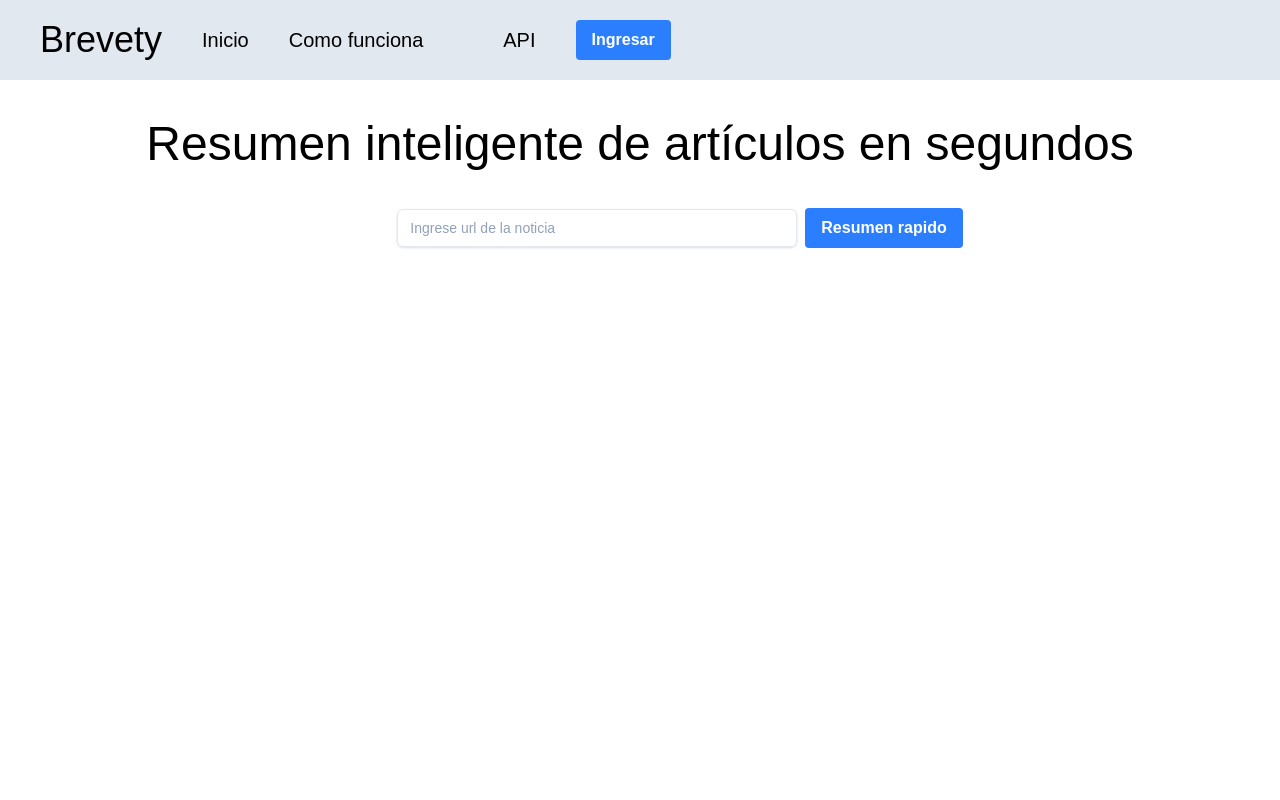
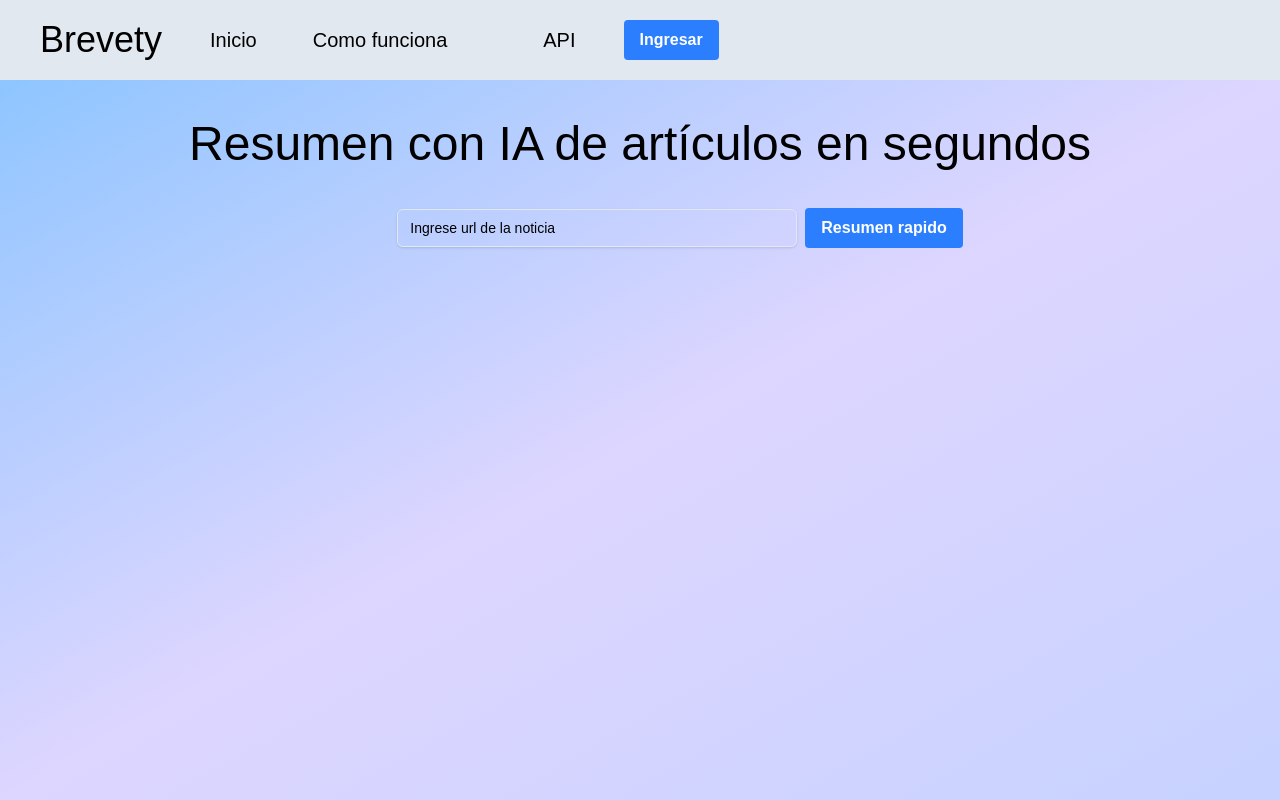
Before and after one commit to samuelrubiodev/brevety, a Next.js app: page / in a window 1280 px wide. Built offline with nearby package versions, Linux system fonts and the light colour scheme.

Commit message:
feat: add Header component, integrate loading indicators, and enhance layout for improved user experience

```diff
--- a/package.json
+++ b/package.json
@@ -16,6 +16,7 @@
     "postcss": "^8.5.6",
     "react": "19.1.0",
     "react-dom": "19.1.0",
+    "react-loading-indicators": "^1.0.1",
     "zod": "^4.0.15"
   },
   "devDependencies": {
--- a/src/app/api/extract/route.ts
+++ b/src/app/api/extract/route.ts
@@ -22,7 +22,7 @@ export async function POST(req: NextRequest) {
     console.log("Extraction successful:", article);
 
     const { object } = await generateObject({
-      model: openRouter("moonshotai/kimi-k2"),
+      model: openRouter("openai/gpt-5-nano"),
       prompt: `Please extract the following fields from the article:\n\n
         Title: ${article?.title}\n\n Content: ${article?.content}\n\n`,
       system: PROMPT_SYSTEM,
--- /dev/null
+++ b/src/app/api/page.tsx
@@ -0,0 +1,8 @@
+export default function APIPage() {
+  return (
+    <div className="text-black">
+      <h1>API Page</h1>
+      <p>This is the API page of the application.</p>
+    </div>
+  );
+}
--- /dev/null
+++ b/src/app/how-works/page.tsx
@@ -0,0 +1,8 @@
+export default function HowWorksPage() {
+  return (
+    <div className="text-black">
+      <h1>How It Works</h1>
+      <p>This page explains how our application works.</p>
+    </div>
+  );
+}
--- a/src/app/layout.tsx
+++ b/src/app/layout.tsx
@@ -1,6 +1,7 @@
 import type { Metadata } from "next";
 import { Geist, Geist_Mono } from "next/font/google";
 import "./globals.css";
+import Header from "@/components/Header/header";
 
 const geistSans = Geist({
   variable: "--font-geist-sans",
@@ -31,8 +32,9 @@ export default function RootLayout({
   return (
     <html lang="es">
       <body
-        className={`${geistSans.variable} ${geistMono.variable} antialiased`}
+        className={`${geistSans.variable} ${geistMono.variable} antialiased flex flex-col min-h-screen`}
       >
+        <Header />
         {children}
       </body>
     </html>
--- a/src/app/page.tsx
+++ b/src/app/page.tsx
@@ -1,11 +1,11 @@
 "use client";
 
-import Header from "@/components/Header/header";
 import Input from "@/components/input";
 import Button from "@/components/button";
 import { FormEvent } from "react";
 import { SUMMARY_RESPONSE } from "@/env/env";
 import { useState } from "react";
+import { OrbitProgress } from "react-loading-indicators";
 
 export default function Home() {
   const [summary, setSummary] = useState<SUMMARY_RESPONSE | null>(null);
@@ -45,10 +45,9 @@ export default function Home() {
   }
 
   return (
-    <div>
-      <Header/>
-      <div className="flex justify-center justify-self-center m-10 flex-col">
-        <h1 className="text-black text-5xl">Resumen inteligente de artículos en segundos</h1>
+    <main className="flex-1 bg-gradient-to-br from-blue-300 via-violet-200 to-indigo-200 p-10">
+      <div className="flex justify-center justify-self-center flex-col">
+        <h1 className="text-black text-5xl">Resumen con IA de artículos en segundos</h1>
         <div className="m-10 flex flex-row justify-center w-full">
           <form onSubmit={handleSubmit}>
             <Input className="w-100" placeHolder="Ingrese url de la noticia"/>
@@ -59,14 +58,14 @@ export default function Home() {
         </div>
       </div>
       <div className="flex flex-col justify-center items-center">
-        {isLoading && <p className="text-black">Cargando...</p>}
+        {isLoading && <OrbitProgress color="blue" size="large" easing="ease-in-out" />}
         {summary && (
           <div className="bg-gray-100 text-black p-10 rounded-lg border-gray-300 shadow-md w-1/2 mx-auto">
-            <h2 className="text-3xl">{summary.title}</h2>
+            <h2 className="text-3xl mb-5">{summary.title}</h2>
             <p className="text-lg">{summary.summary}</p>
           </div>
         )}
       </div>
-    </div>
+    </main>
   );
 }
--- a/src/components/Header/header.jsx
+++ b/src/components/Header/header.jsx
@@ -1,11 +1,12 @@
 import Button from "@/components/button";
+import Link from "next/link";
 
 export default function Header() {
   return <div className="bg-slate-200 w-full h-20 flex items-center">
     <h1 className="text-black text- m-10 text-4xl">Brevety</h1>
-    <h2 className="text-black text-xl">Inicio</h2>
-    <h2 className="text-black text-xl m-10">Como funciona</h2>
-    <h2 className="text-black text-xl m-10">API</h2>
+    <Link href="/" className="text-black text-xl hover:cursor-pointer hover:bg-blue-300 p-2 rounded-2xl transition-all duration-300">Inicio</Link>
+    <Link href="/how-works" className="text-black text-xl m-10 hover:cursor-pointer hover:bg-blue-300 p-2 rounded-2xl transition-all duration-300">Como funciona</Link>
+    <Link href="/api" className="text-black text-xl m-10 hover:cursor-pointer hover:bg-blue-300 p-2 rounded-2xl transition-all duration-300">API</Link>
     <Button title="Ingresar" />
   </div>
 }
--- a/src/components/input.tsx
+++ b/src/components/input.tsx
@@ -6,7 +6,14 @@ type PropsInput = {
 export default function Input(props: PropsInput) {
   return (
     <input
-      className={`bg-transparent placeholder:text-slate-400 text-slate-700 text-sm border border-slate-200 rounded-md px-3 py-2 transition duration-300 ease focus:outline-none focus:border-slate-400 hover:border-slate-300 shadow-sm focus:shadow ${props.className}`}
+      className={`
+        bg-transparent
+        placeholder:text-black text-black
+        text-sm border
+        border-slate-200
+        rounded-md px-3 py-2 transition duration-300 ease
+        focus:outline-none
+        focus:border-slate-400 hover:border-slate-300 shadow-sm focus:shadow ${props.className}`}
       placeholder={props.placeHolder}
       type="url"
       name="url"
```
Also changed, not shown: 1 other file (tests, documents, lock files or other folders).
